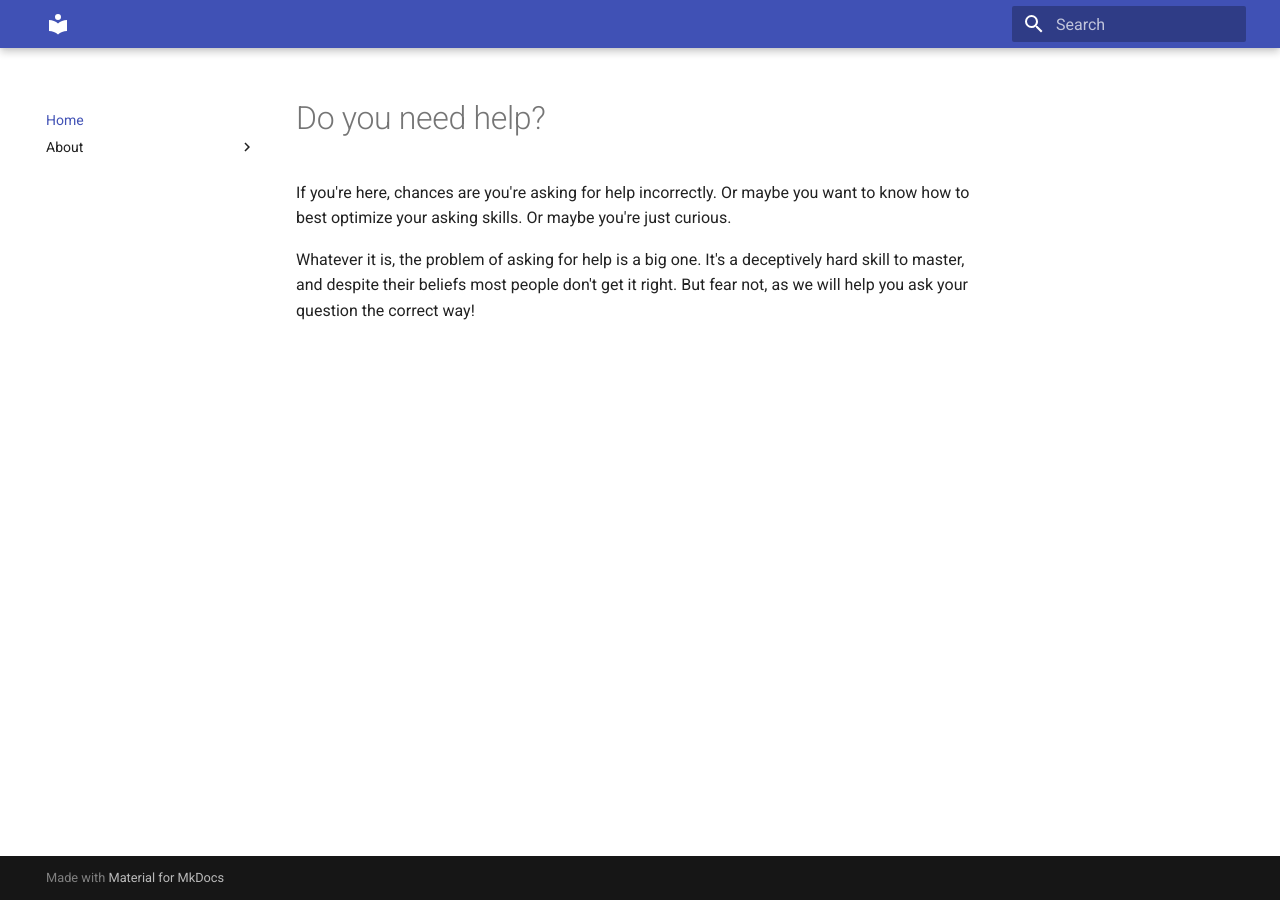
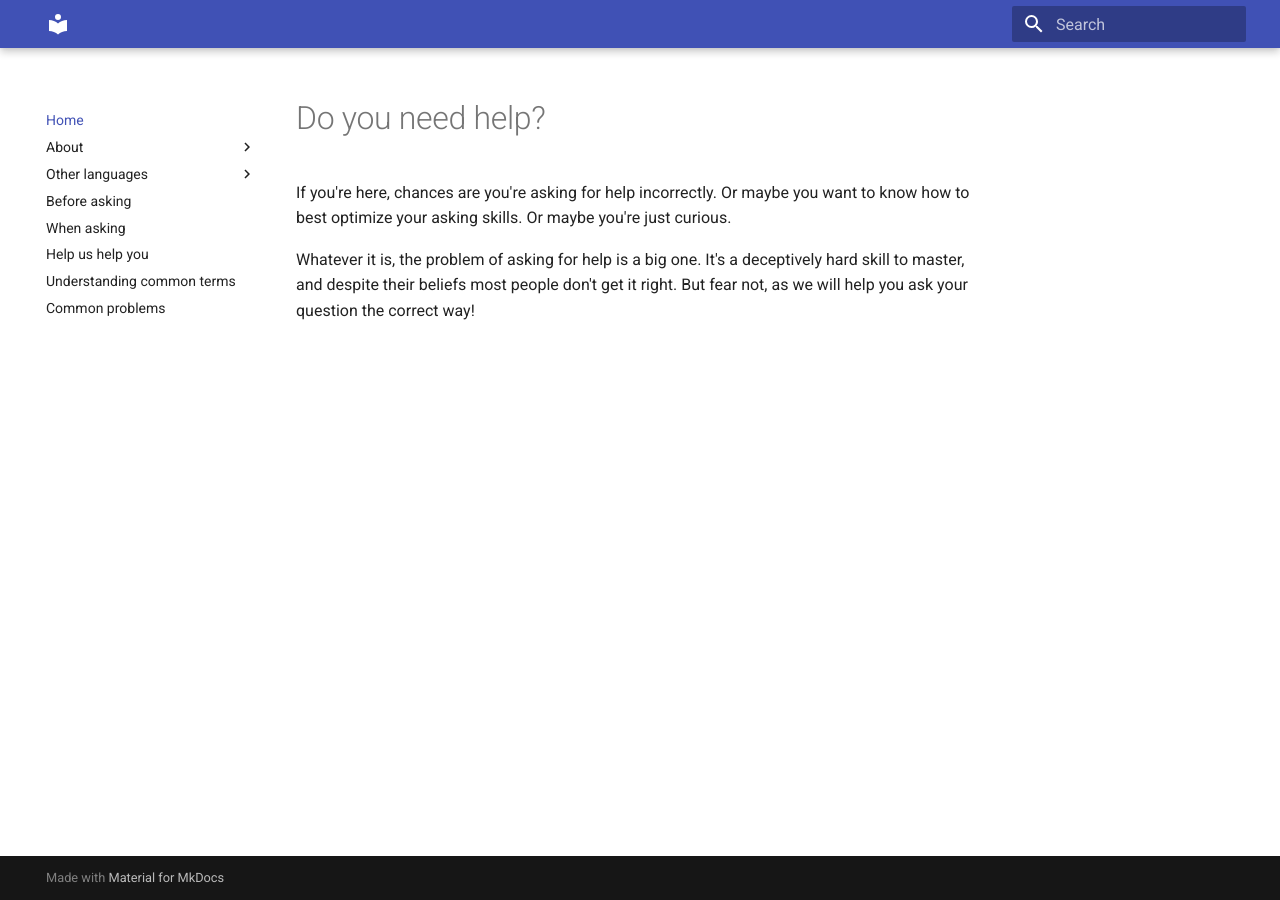
Before and after one commit to KTrain5169/TechSupportTips, an MkDocs documentation site: the page built from docs/index.md, in a window 1280 px wide. Built offline with MkDocs 1.6.1 and Material for MkDocs 9.7.7, drawn with Linux system fonts in a browser that asks for light colours.

Commit message:
add directory structure in mkdocs.yml

```diff
--- a/mkdocs.yml
+++ b/mkdocs.yml
@@ -3,5 +3,15 @@ theme:
 nav:
     - Home: index.md
     - About:
-        - About us: about.md
-        - License: license.md
+        - About us: about/about_us.md
+        - Attributions: about/thanks.md
+        - License: about/license.md
+        - Contributing: about/contributing.md
+    - Other languages:
+        - List of all other languages: lang/i18n.md
+        - Vietnamese: lang/vn.md
+    - Before asking: before_asking.md
+    - When asking: when_asking.md
+    - Help us help you: help_us_help_you.md
+    - Understanding common terms: common_terms.md
+    - Common problems: common_problems.md
```
Also changed, not shown: docs/license.md (added, +5 -0 lines).
